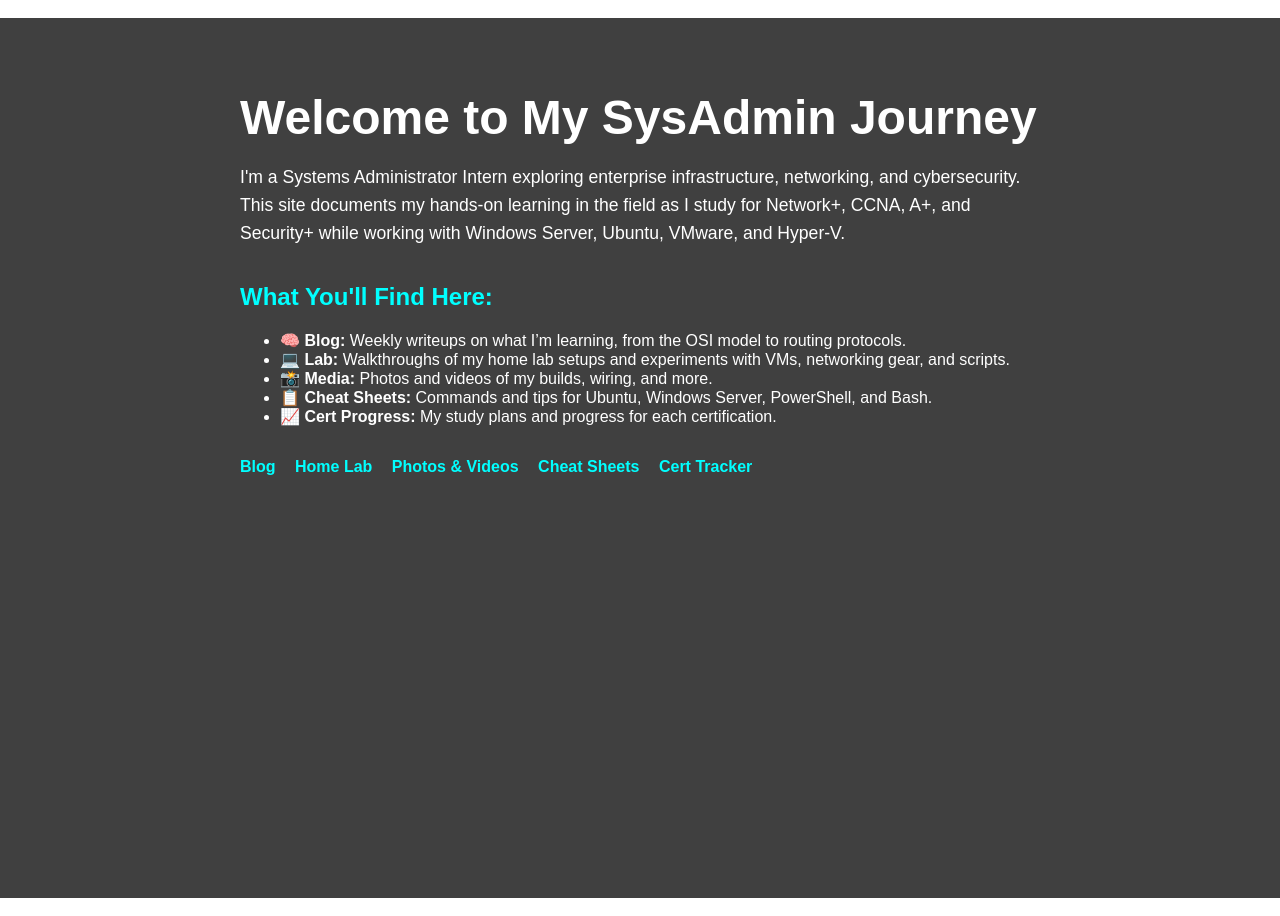
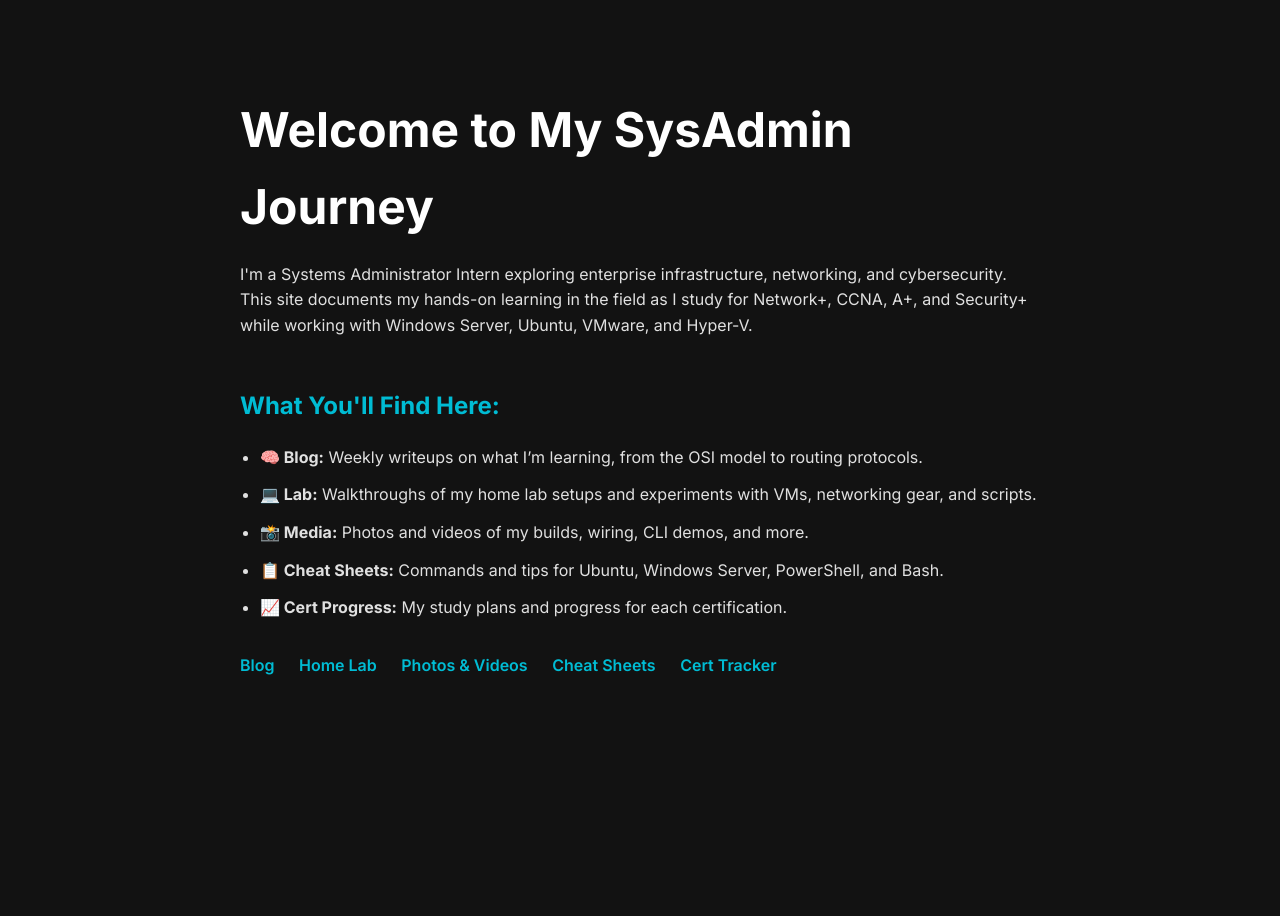
Before and after one commit to dereabe/dereabe, a plain HTML site: page index.html in a window 1280 px wide. After the commit the page ends 800 px from the top, so only its background shows below. Drawn offline with Linux system fonts and the light colour scheme.

Commit message:
Update index.html

```diff
--- a/index.html
+++ b/index.html
@@ -1,51 +1,50 @@
-index.html
 <!DOCTYPE html>
 <html lang="en">
 <head>
-  <meta charset="UTF-8">
-  <meta name="viewport" content="width=device-width, initial-scale=1.0">
+  <meta charset="UTF-8" />
+  <meta name="viewport" content="width=device-width, initial-scale=1.0" />
   <title>Dereje's Systems Admin Portfolio</title>
+  <link href="https://fonts.googleapis.com/css2?family=Inter:wght@400;600;700&display=swap" rel="stylesheet">
   <style>
     body {
       margin: 0;
-      font-family: Arial, sans-serif;
-      color: white;
-      background-image: url('background-datacenter.jpg'); /* Replace or remove if not needed */
-      background-size: cover;
-      background-position: center;
-      background-repeat: no-repeat;
+      padding: 0;
+      font-family: 'Inter', sans-serif;
+      background-color: #121212;
+      color: #e0e0e0;
+      line-height: 1.6;
     }
-    .overlay {
-      background-color: rgba(0, 0, 0, 0.75);
-      min-height: 100vh;
-      padding: 40px;
-    }
-    .content {
+    .container {
       max-width: 800px;
-      margin: 0 auto;
+      margin: auto;
+      padding: 60px 20px;
     }
     h1 {
       font-size: 3em;
-      margin-bottom: 0.2em;
+      font-weight: 700;
+      margin-bottom: 0.3em;
+      color: #ffffff;
     }
     h2 {
       font-size: 1.5em;
-      margin-top: 1.5em;
-      color: #00ffff;
+      margin-top: 2em;
+      color: #00bcd4;
     }
-    p {
-      font-size: 1.1em;
-      line-height: 1.6em;
+    ul {
+      padding-left: 20px;
+    }
+    li {
+      margin-bottom: 12px;
     }
     .nav {
       margin-top: 2em;
     }
     .nav a {
       display: inline-block;
-      margin-right: 15px;
-      color: #00ffff;
+      margin-right: 20px;
+      color: #00bcd4;
       text-decoration: none;
-      font-weight: bold;
+      font-weight: 600;
     }
     .nav a:hover {
       text-decoration: underline;
@@ -53,8 +52,7 @@ index.html
   </style>
 </head>
 <body>
-  <div class="overlay">
-    <div class="content">
+  <div class="container">
     <h1>Welcome to My SysAdmin Journey</h1>
     <p>I'm a Systems Administrator Intern exploring enterprise infrastructure, networking, and cybersecurity. This site documents my hands-on learning in the field as I study for Network+, CCNA, A+, and Security+ while working with Windows Server, Ubuntu, VMware, and Hyper-V.</p>
 
@@ -62,7 +60,7 @@ index.html
     <ul>
       <li><strong>🧠 Blog:</strong> Weekly writeups on what I’m learning, from the OSI model to routing protocols.</li>
       <li><strong>💻 Lab:</strong> Walkthroughs of my home lab setups and experiments with VMs, networking gear, and scripts.</li>
-        <li><strong>📸 Media:</strong> Photos and videos of my builds, wiring, and more.</li>
+      <li><strong>📸 Media:</strong> Photos and videos of my builds, wiring, CLI demos, and more.</li>
       <li><strong>📋 Cheat Sheets:</strong> Commands and tips for Ubuntu, Windows Server, PowerShell, and Bash.</li>
       <li><strong>📈 Cert Progress:</strong> My study plans and progress for each certification.</li>
     </ul>
@@ -75,6 +73,5 @@ index.html
       <a href="/certs.html">Cert Tracker</a>
     </div>
   </div>
-  </div>
 </body>
-</html>=
+</html>
```
Lines whose indentation alone changed are shown as unchanged.
